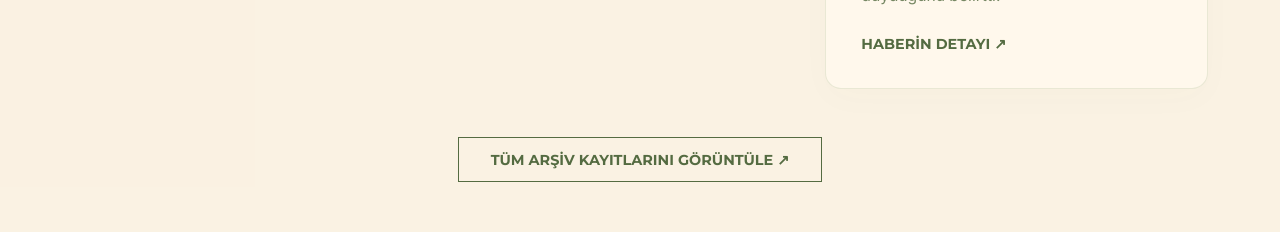
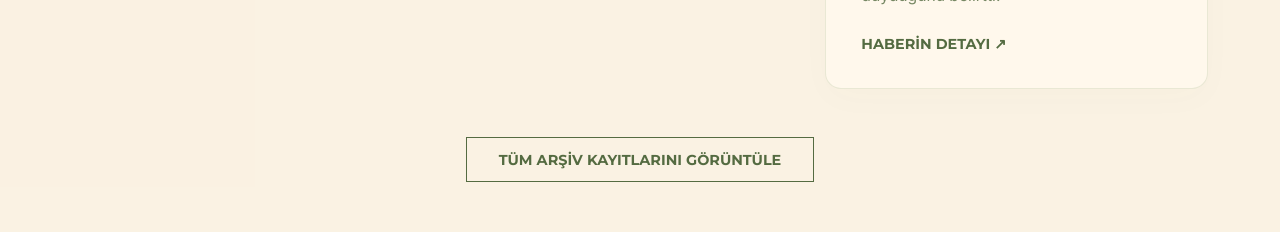
Before and after one commit to ebru1967/oyuncu-fan-projesi, a React (Vite) app: page / in a window 1280 px wide. Shown: the part 2100-2332 px from the top of the page. Built offline with nearby package versions, Linux system fonts and the light colour scheme.

Commit message:
home sayfasında emoji düzeltildi.

```diff
--- a/src/pages/Home.jsx
+++ b/src/pages/Home.jsx
@@ -176,7 +176,7 @@ function Home() {
           {activeNews.length > 3 && (
             <div style={{ textAlign: 'center', marginTop: '3rem' }}>
               <Link to="/arsiv" className="editorial-link" style={{ display: 'inline-block', fontSize: '0.9rem', padding: '0.8rem 2rem', border: '1px solid var(--accent-dark)' }}>
-                TÜM ARŞİV KAYITLARINI GÖRÜNTÜLE ↗
+                TÜM ARŞİV KAYITLARINI GÖRÜNTÜLE
               </Link>
             </div>
           )}
```
